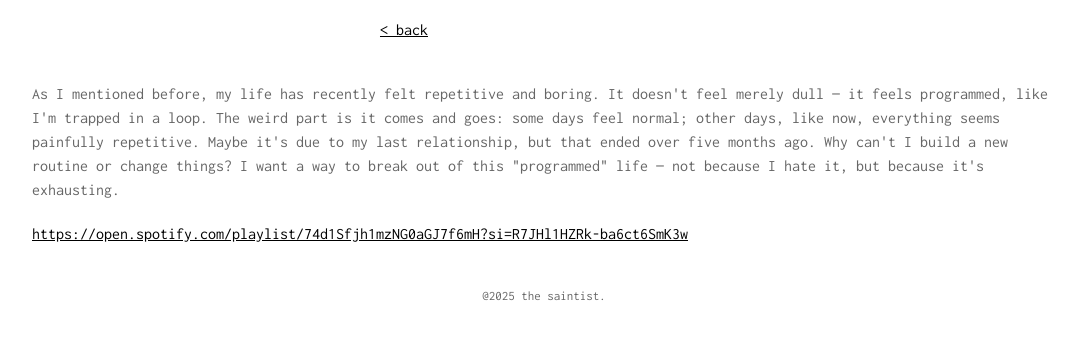
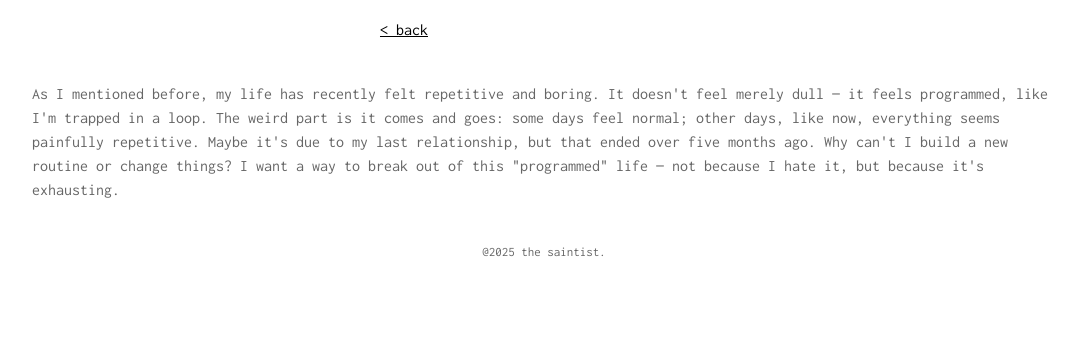
Before and after one commit to sssain/blog, an Eleventy site: page post/2025-09-16-autopilot-living.md in a window 1280 px wide. Shown: the part 232-572 px from the top of the page, without its empty margins (96-1174 px from the left). Built offline with nearby package versions, Linux system fonts and the light colour scheme; Eleventy itself is replaced by a stand-in of ours; files that its build step writes are made by us from their sources; files whose address does not match are found by name.

Commit message:
Update post/2025-09-16-autopilot-living.md (via Pages CMS)

```diff
--- a/post/2025-09-16-autopilot-living.md
+++ b/post/2025-09-16-autopilot-living.md
@@ -4,5 +4,3 @@ date: 2025-09-16
 title: autopilot living
 ---
 As I mentioned before, my life has recently felt repetitive and boring. It doesn't feel merely dull — it feels programmed, like I'm trapped in a loop. The weird part is it comes and goes: some days feel normal; other days, like now, everything seems painfully repetitive. Maybe it's due to my last relationship, but that ended over five months ago. Why can't I build a new routine or change things? I want a way to break out of this "programmed" life — not because I hate it, but because it's exhausting.
-
-[https://open.spotify.com/playlist/74d1Sfjh1mzNG0aGJ7f6mH?si=R7JHl1HZRk-ba6ct6SmK3w](https://open.spotify.com/playlist/74d1Sfjh1mzNG0aGJ7f6mH?si=R7JHl1HZRk-ba6ct6SmK3w)
```
